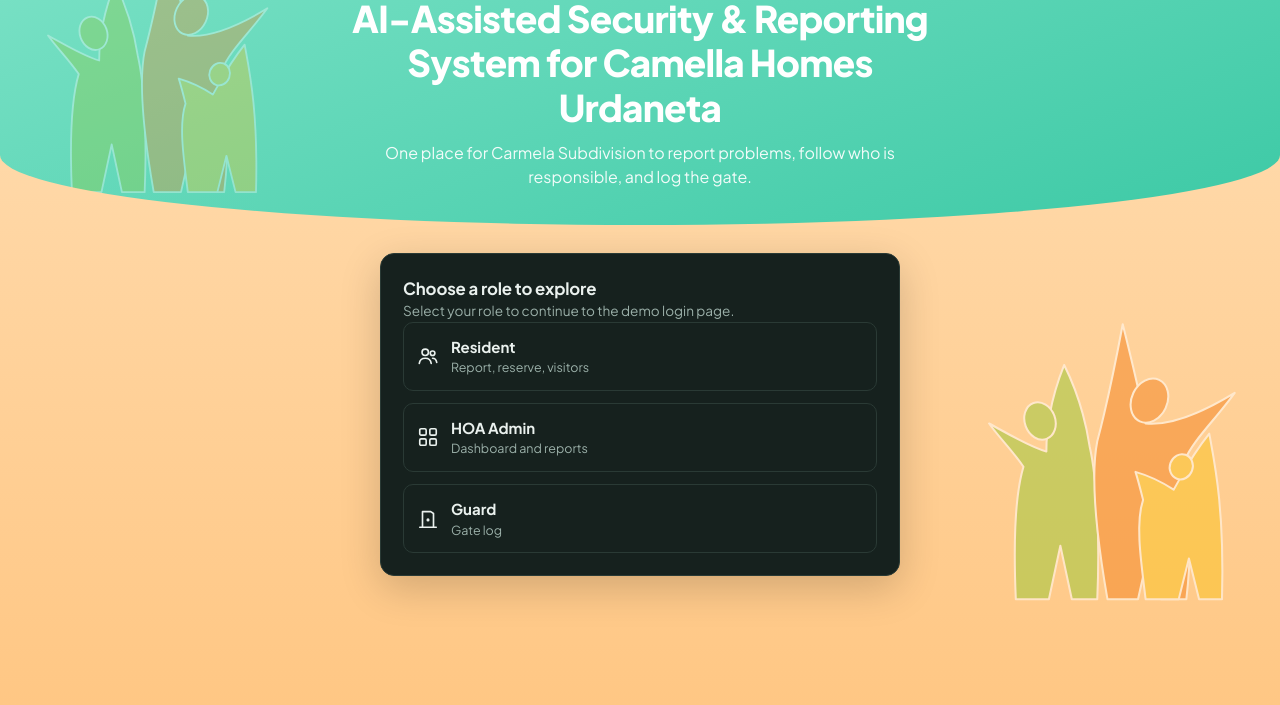
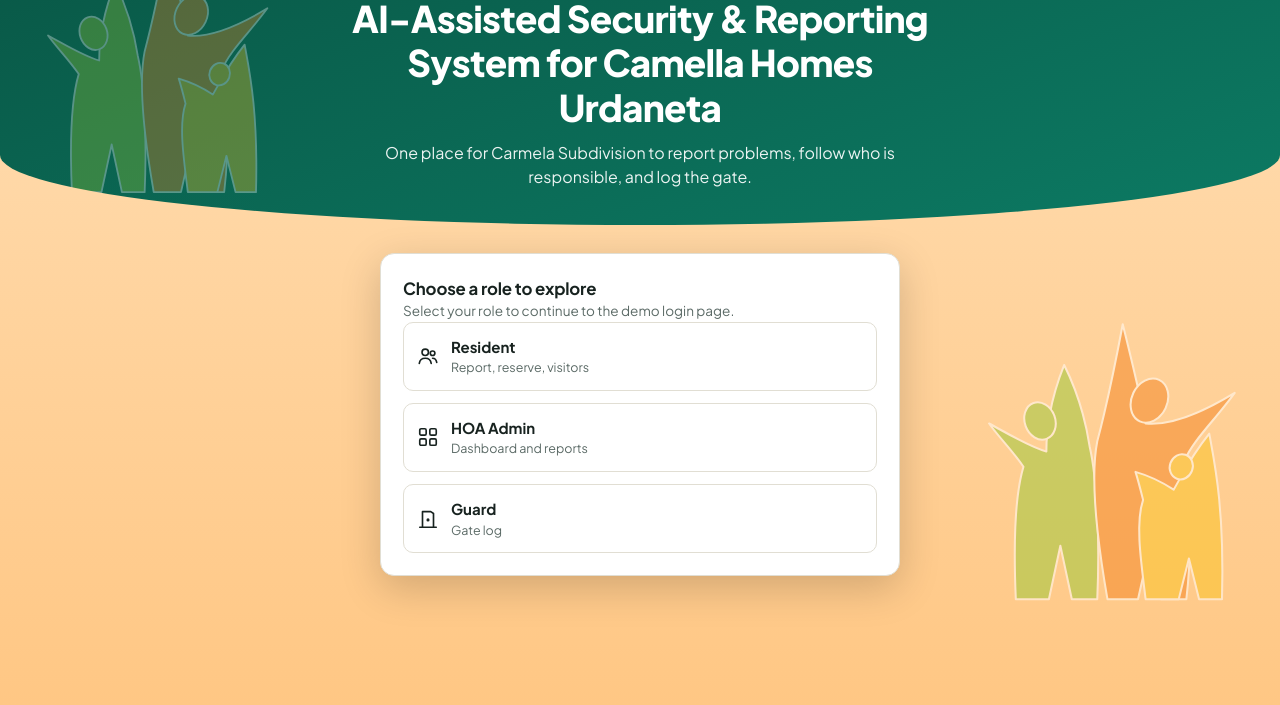
Before and after one commit to merin0a/CapstoneDemo, a plain HTML site: page index.html in a window 1280 px wide. Shown: the part 95-800 px from the top of the page. Drawn offline with Linux system fonts and the dark colour scheme.

Commit message:
delete dark theme

```diff
--- a/css/styles.css
+++ b/css/styles.css
@@ -31,54 +31,6 @@
   --side-w: 248px;
 }
 
-@media (prefers-color-scheme: dark) {
-  :root:not([data-theme="light"]) {
-    --bg: #0E1614;
-    --surface: #16211E;
-    --surface-2: #1D2A26;
-    --ink: #EAF1EE;
-    --ink-2: #C9D6D1;
-    --muted: #9BB0A9;
-    --line: #2A3A35;
-    --brand: #3CC9A5;
-    --brand-ink: #06201A;
-    --brand-soft: #143A31;
-    --brand-deep: #7FE3C8;
-    --amber: #F0B44C;
-    --amber-soft: #3A2D10;
-    --blue: #7FB0F5;
-    --blue-soft: #13294A;
-    --green: #6FD08C;
-    --green-soft: #12301E;
-    --red: #FF8F86;
-    --red-soft: #3D1815;
-    --shadow: none;
-  }
-}
-
-:root[data-theme="dark"] {
-  --bg: #0E1614;
-  --surface: #16211E;
-  --surface-2: #1D2A26;
-  --ink: #EAF1EE;
-  --ink-2: #C9D6D1;
-  --muted: #9BB0A9;
-  --line: #2A3A35;
-  --brand: #3CC9A5;
-  --brand-ink: #06201A;
-  --brand-soft: #143A31;
-  --brand-deep: #7FE3C8;
-  --amber: #F0B44C;
-  --amber-soft: #3A2D10;
-  --blue: #7FB0F5;
-  --blue-soft: #13294A;
-  --green: #6FD08C;
-  --green-soft: #12301E;
-  --red: #FF8F86;
-  --red-soft: #3D1815;
-  --shadow: none;
-}
-
 /* ---------- 2. Base ---------- */
 *,
 *::before,
```
